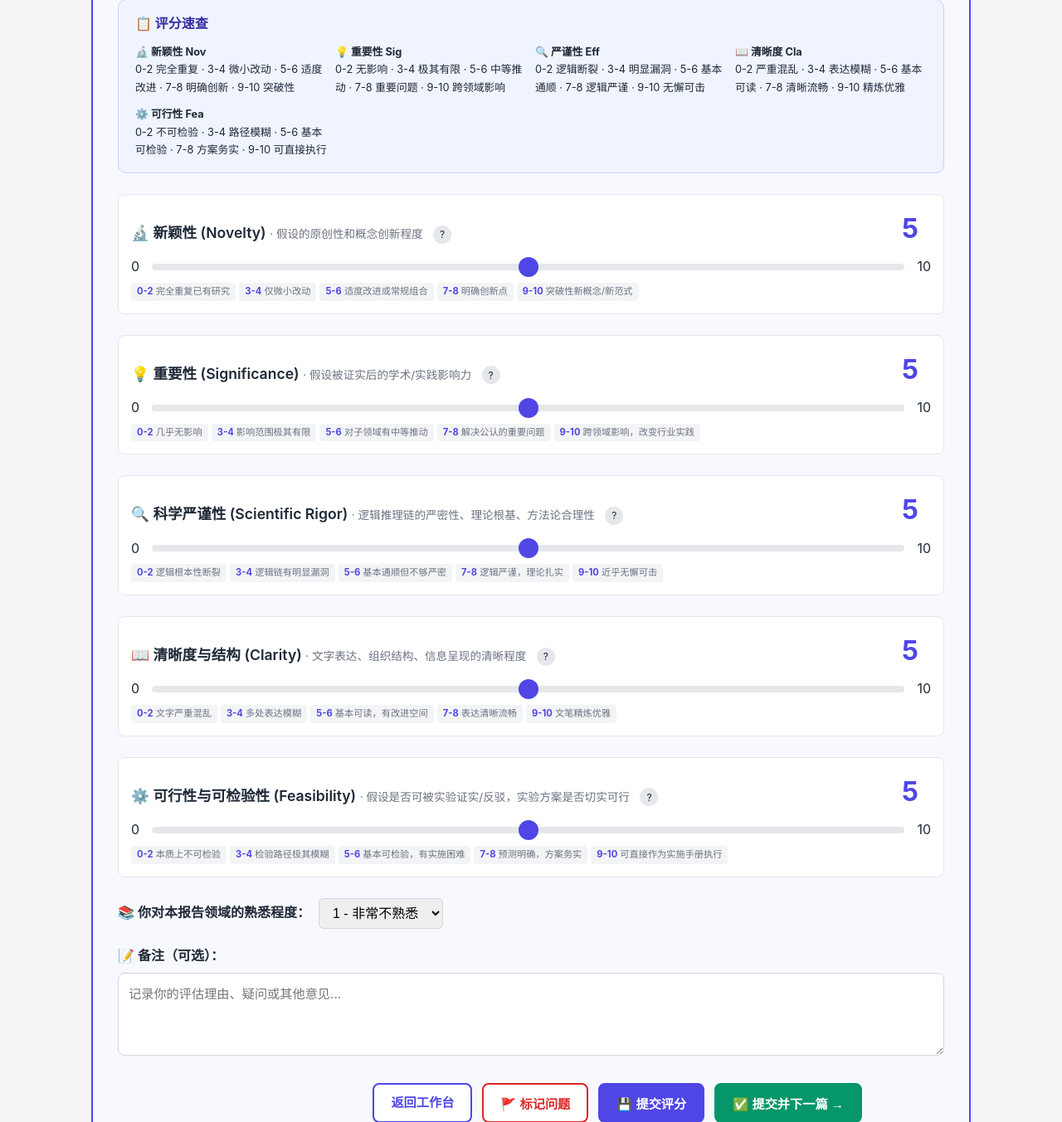
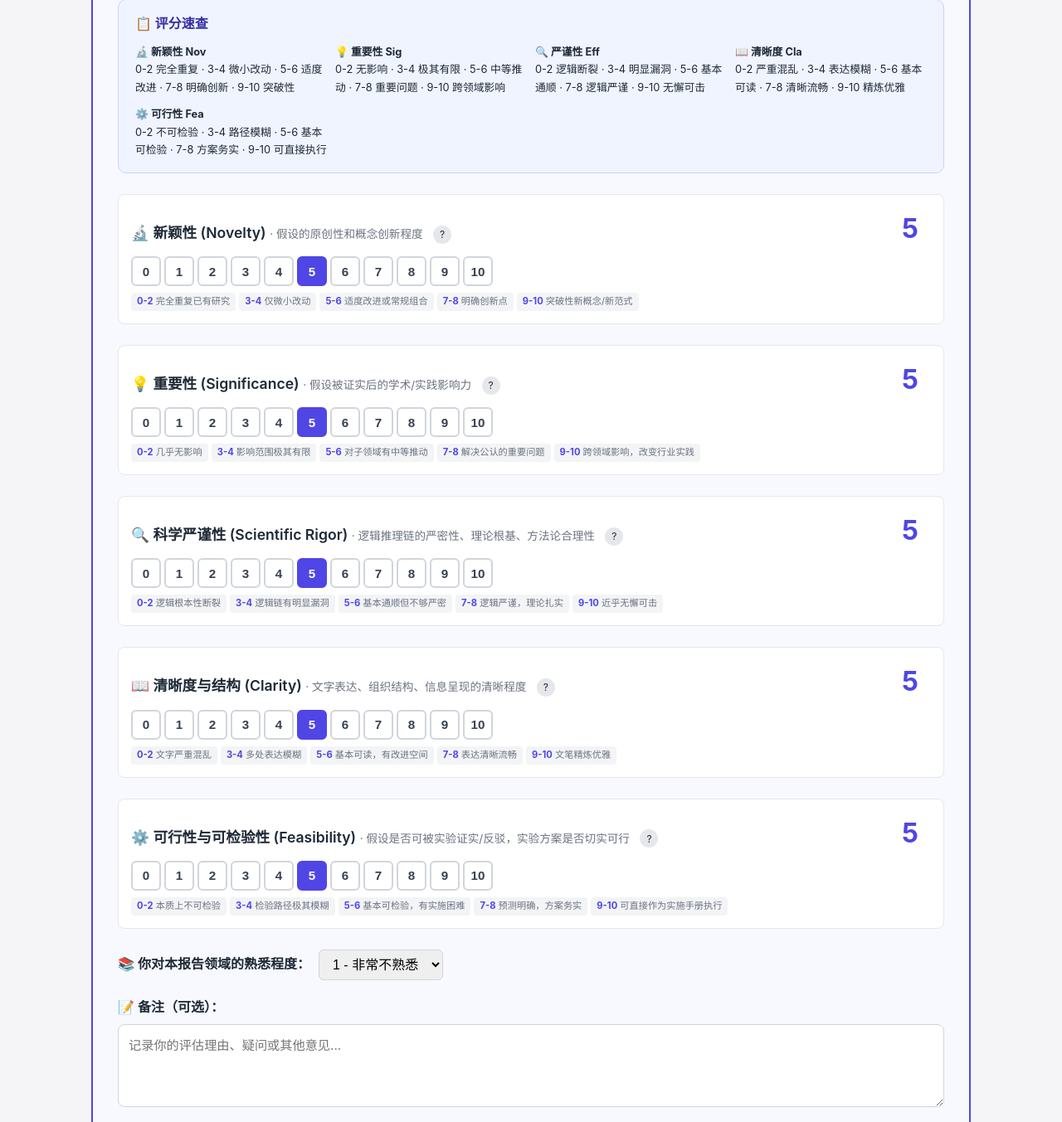
Before and after one commit to SiyuanChenToDo/Human-Evaluation-Website, a Flask app: template templates/report.html in a window 1280 px wide. Shown: the part 290-1643 px from the top of the page at 83% size. Run offline with Flask 3, Linux system fonts and the light colour scheme; the template is opened without the code that fills it, so the values that code supplies are empty; parts of the project's set-up code (start-up, migrations or seed data) failed here and were passed over.

Commit message:
Replace range sliders with clickable 0-10 score buttons for faster scoring

```diff
--- a/templates/report.html
+++ b/templates/report.html
@@ -43,28 +43,32 @@
         min-width: 50px;
         text-align: center;
     }
-    .slider-container {
+    .score-buttons {
         display: flex;
-        align-items: center;
-        gap: 15px;
+        gap: 4px;
+        margin: 8px 0;
+        flex-wrap: wrap;
     }
-    .slider-container input[type="range"] {
-        flex: 1;
-        height: 8px;
-        -webkit-appearance: none;
-        appearance: none;
-        background: #e5e7eb;
-        border-radius: 4px;
-        outline: none;
+    .score-btn {
+        width: 36px;
+        height: 36px;
+        border: 2px solid #d1d5db;
+        border-radius: 6px;
+        background: white;
+        font-size: 0.95em;
+        font-weight: 600;
+        color: #374151;
+        cursor: pointer;
+        transition: all 0.15s;
     }
-    .slider-container input[type="range"]::-webkit-slider-thumb {
-        -webkit-appearance: none;
-        appearance: none;
-        width: 24px;
-        height: 24px;
-        border-radius: 50%;
+    .score-btn:hover {
+        border-color: #4f46e5;
+        background: #eef2ff;
+    }
+    .score-btn.active {
         background: #4f46e5;
-        cursor: pointer;
+        color: white;
+        border-color: #4f46e5;
     }
     .score-anchors {
         display: flex;
@@ -272,10 +276,10 @@
                 </div>
                 <span class="dim-score-display" id="novDisplay">{{ existing_score.nov if existing_score else 5 }}</span>
             </div>
-            <div class="slider-container">
-                <span>0</span>
-                <input type="range" min="0" max="10" value="{{ existing_score.nov if existing_score else 5 }}" step="1" id="novSlider" oninput="updateDisplay('nov')">
-                <span>10</span>
+            <div class="score-buttons" id="novBtns">
+                {% for s in range(11) %}
+                <button class="score-btn{% if existing_score and existing_score.nov == s %} active{% elif not existing_score and s == 5 %} active{% endif %}" onclick="setScore('nov', {{ s }})">{{ s }}</button>
+                {% endfor %}
             </div>
             <div class="score-anchors-detail">
                 <span class="anchor-item"><b>0-2</b> 完全重复已有研究</span>
@@ -303,10 +307,10 @@
                 </div>
                 <span class="dim-score-display" id="sigDisplay">{{ existing_score.sig if existing_score else 5 }}</span>
             </div>
-            <div class="slider-container">
-                <span>0</span>
-                <input type="range" min="0" max="10" value="{{ existing_score.sig if existing_score else 5 }}" step="1" id="sigSlider" oninput="updateDisplay('sig')">
-                <span>10</span>
+            <div class="score-buttons" id="sigBtns">
+                {% for s in range(11) %}
+                <button class="score-btn{% if existing_score and existing_score.sig == s %} active{% elif not existing_score and s == 5 %} active{% endif %}" onclick="setScore('sig', {{ s }})">{{ s }}</button>
+                {% endfor %}
             </div>
             <div class="score-anchors-detail">
                 <span class="anchor-item"><b>0-2</b> 几乎无影响</span>
@@ -334,10 +338,10 @@
                 </div>
                 <span class="dim-score-display" id="effDisplay">{{ existing_score.eff if existing_score else 5 }}</span>
             </div>
-            <div class="slider-container">
-                <span>0</span>
-                <input type="range" min="0" max="10" value="{{ existing_score.eff if existing_score else 5 }}" step="1" id="effSlider" oninput="updateDisplay('eff')">
-                <span>10</span>
+            <div class="score-buttons" id="effBtns">
+                {% for s in range(11) %}
+                <button class="score-btn{% if existing_score and existing_score.eff == s %} active{% elif not existing_score and s == 5 %} active{% endif %}" onclick="setScore('eff', {{ s }})">{{ s }}</button>
+                {% endfor %}
             </div>
             <div class="score-anchors-detail">
                 <span class="anchor-item"><b>0-2</b> 逻辑根本性断裂</span>
@@ -365,10 +369,10 @@
                 </div>
                 <span class="dim-score-display" id="claDisplay">{{ existing_score.cla if existing_score else 5 }}</span>
             </div>
-            <div class="slider-container">
-                <span>0</span>
-                <input type="range" min="0" max="10" value="{{ existing_score.cla if existing_score else 5 }}" step="1" id="claSlider" oninput="updateDisplay('cla')">
-                <span>10</span>
+            <div class="score-buttons" id="claBtns">
+                {% for s in range(11) %}
+                <button class="score-btn{% if existing_score and existing_score.cla == s %} active{% elif not existing_score and s == 5 %} active{% endif %}" onclick="setScore('cla', {{ s }})">{{ s }}</button>
+                {% endfor %}
             </div>
             <div class="score-anchors-detail">
                 <span class="anchor-item"><b>0-2</b> 文字严重混乱</span>
@@ -396,10 +400,10 @@
                 </div>
                 <span class="dim-score-display" id="feaDisplay">{{ existing_score.fea if existing_score else 5 }}</span>
             </div>
-            <div class="slider-container">
-                <span>0</span>
-                <input type="range" min="0" max="10" value="{{ existing_score.fea if existing_score else 5 }}" step="1" id="feaSlider" oninput="updateDisplay('fea')">
-                <span>10</span>
+            <div class="score-buttons" id="feaBtns">
+                {% for s in range(11) %}
+                <button class="score-btn{% if existing_score and existing_score.fea == s %} active{% elif not existing_score and s == 5 %} active{% endif %}" onclick="setScore('fea', {{ s }})">{{ s }}</button>
+                {% endfor %}
             </div>
             <div class="score-anchors-detail">
                 <span class="anchor-item"><b>0-2</b> 本质上不可检验</span>
@@ -441,11 +445,15 @@
 
 <script>
 const reportId = {{ report.id }};
+const scores = { nov: {{ existing_score.nov if existing_score else 5 }}, sig: {{ existing_score.sig if existing_score else 5 }}, eff: {{ existing_score.eff if existing_score else 5 }}, cla: {{ existing_score.cla if existing_score else 5 }}, fea: {{ existing_score.fea if existing_score else 5 }} };
 
-function updateDisplay(dim) {
-    const slider = document.getElementById(dim + 'Slider');
-    const display = document.getElementById(dim + 'Display');
-    display.textContent = slider.value;
+function setScore(dim, val) {
+    scores[dim] = val;
+    document.getElementById(dim + 'Display').textContent = val;
+    // Update button active states
+    document.querySelectorAll('#' + dim + 'Btns .score-btn').forEach(btn => {
+        btn.classList.toggle('active', parseInt(btn.textContent) === val);
+    });
 }
 
 function flagReport() {
@@ -465,11 +473,11 @@ function flagReport() {
 
 function submitScore(goNext) {
     const data = {
-        nov: parseInt(document.getElementById('novSlider').value),
-        sig: parseInt(document.getElementById('sigSlider').value),
-        eff: parseInt(document.getElementById('effSlider').value),
-        cla: parseInt(document.getElementById('claSlider').value),
-        fea: parseInt(document.getElementById('feaSlider').value),
+        nov: scores.nov,
+        sig: scores.sig,
+        eff: scores.eff,
+        cla: scores.cla,
+        fea: scores.fea,
         domain_familiarity: parseInt(document.getElementById('familiarity').value),
         notes: document.getElementById('notes').value
     };
```
